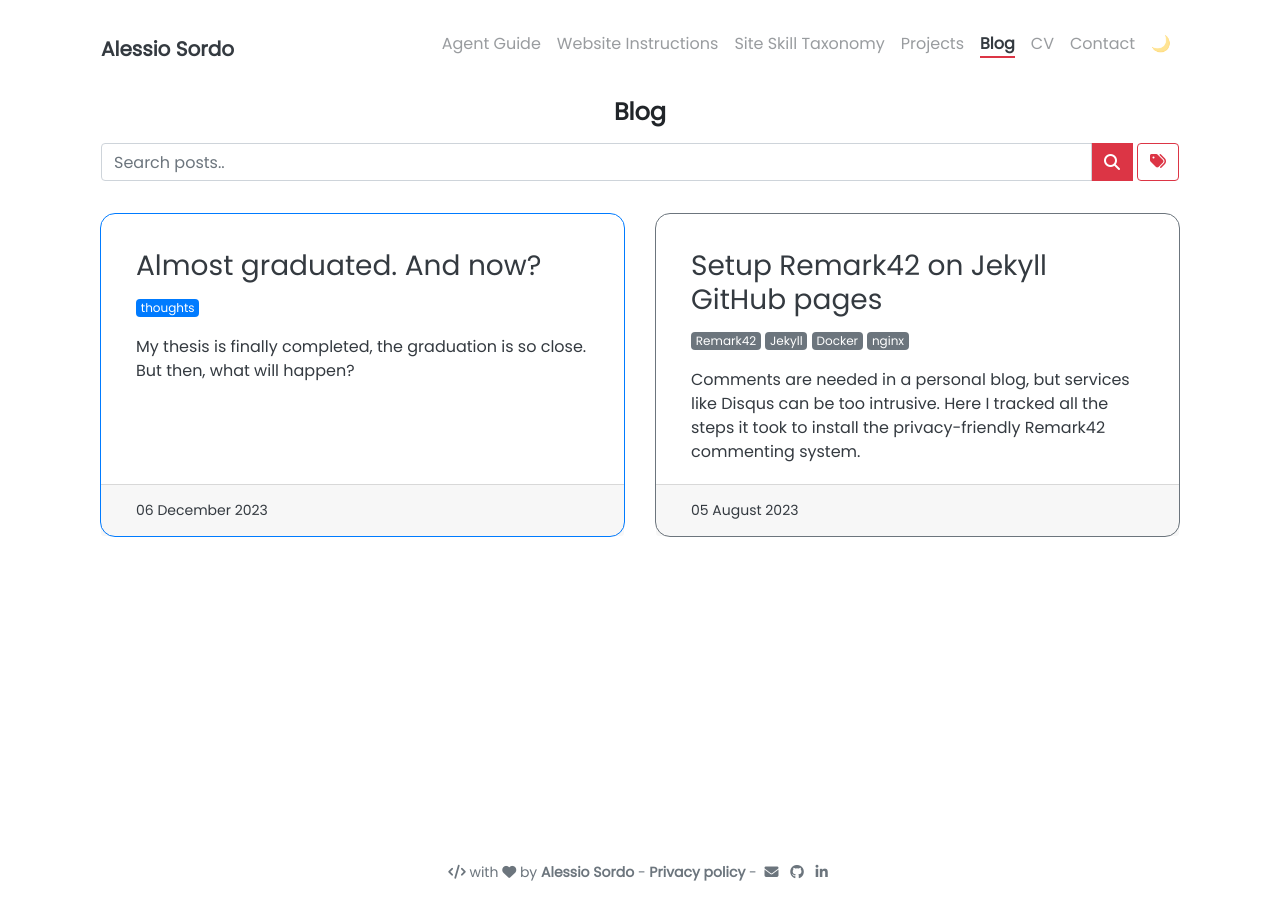
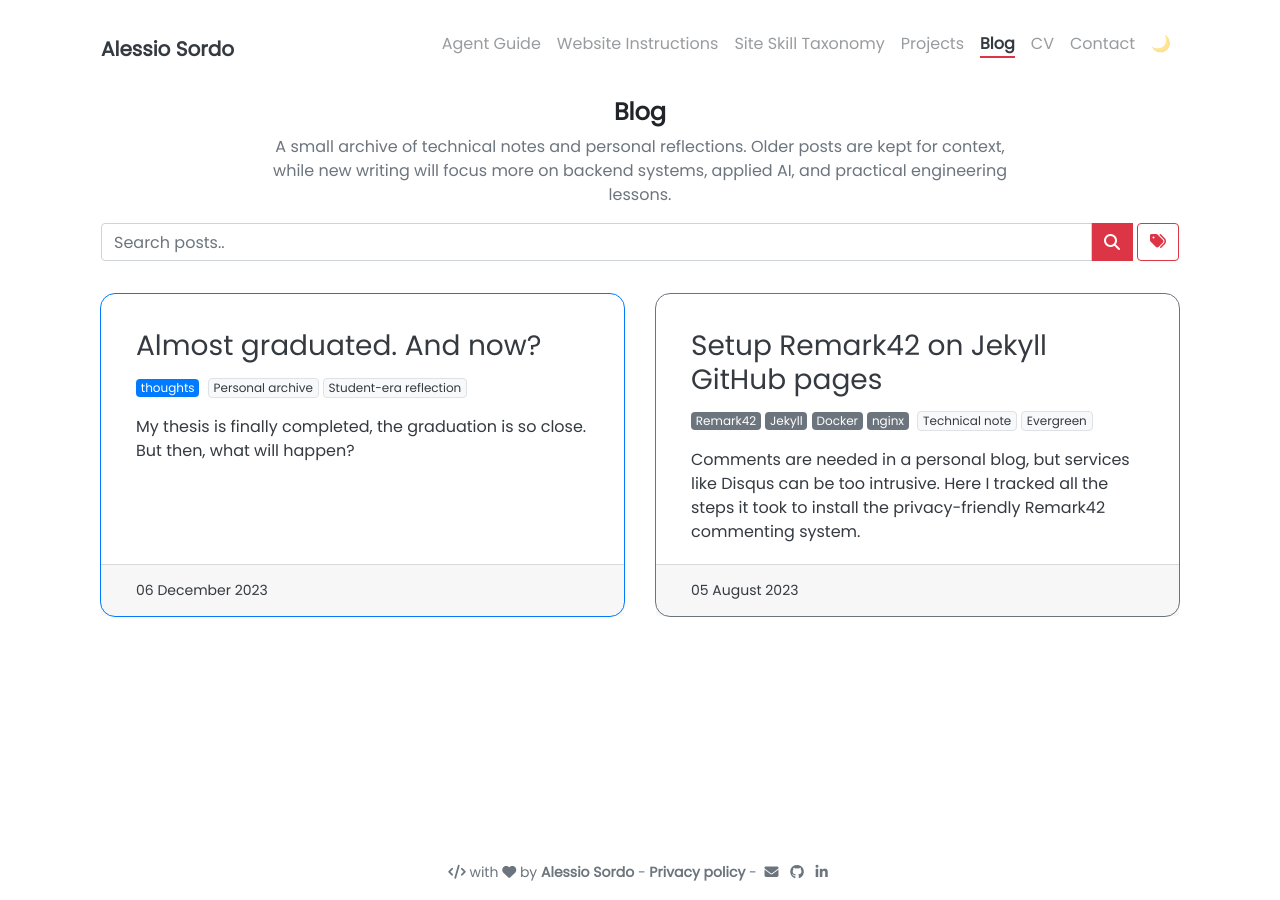
Before and after one commit to alesordo/alesordo.github.io, a Jekyll site: the page built from pages/blog.html, in a window 1280 px wide. Built offline with Jekyll 4.4.1, drawn with Linux system fonts in a browser that asks for light colours; comment, search, counter and statistics services are not loaded.

Commit message:
content: curate blog posts and future writing signals

```diff
--- a/_includes/blog/post-card.html
+++ b/_includes/blog/post-card.html
@@ -33,6 +33,12 @@
         {% for tag in post.tags %}
         <span class="badge {{ badge_style }}">{{ tag }}</span>
         {% endfor %}
+        {%- if post.content_type -%}
+        <span class="badge badge-light border ml-1">{{ post.content_type }}</span>
+        {%- endif -%}
+        {%- if post.status -%}
+        <span class="badge badge-light border ml-1">{{ post.status }}</span>
+        {%- endif -%}
       </p>
       <p class="card-text">
         {%- if post.description -%}
--- a/_posts/2023-08-05-how-to-configure-remark42-for-comments.md
+++ b/_posts/2023-08-05-how-to-configure-remark42-for-comments.md
@@ -3,6 +3,8 @@ title: Setup Remark42 on Jekyll GitHub pages
 tags: [Remark42, Jekyll, Docker, nginx]
 style: light
 color: secondary
+content_type: Technical note
+status: Evergreen
 description: Comments are needed in a personal blog, but services like Disqus can be too intrusive. Here I tracked all the steps it took to install the privacy-friendly Remark42 commenting system.
 ---
 
--- a/_posts/2023-12-06-almost-graduated-and-now.md
+++ b/_posts/2023-12-06-almost-graduated-and-now.md
@@ -3,6 +3,8 @@ title: Almost graduated. And now?
 tags: [thoughts]
 style: light
 color: primary
+content_type: Personal archive
+status: Student-era reflection
 description: My thesis is finally completed, the graduation is so close. But then, what will happen?
 ---
 
--- a/pages/blog.html
+++ b/pages/blog.html
@@ -7,5 +7,8 @@ description: The blog for writing things that matter to me.
 ---
 
 <h4 class="font-weight-bold text-center mt-4">Blog</h4>
+<p class="text-muted text-center mx-auto" style="max-width: 760px;">
+  A small archive of technical notes and personal reflections. Older posts are kept for context, while new writing will focus more on backend systems, applied AI, and practical engineering lessons.
+</p>
 {% include blog/search.html %}
 {% include blog/index.html %}
```
